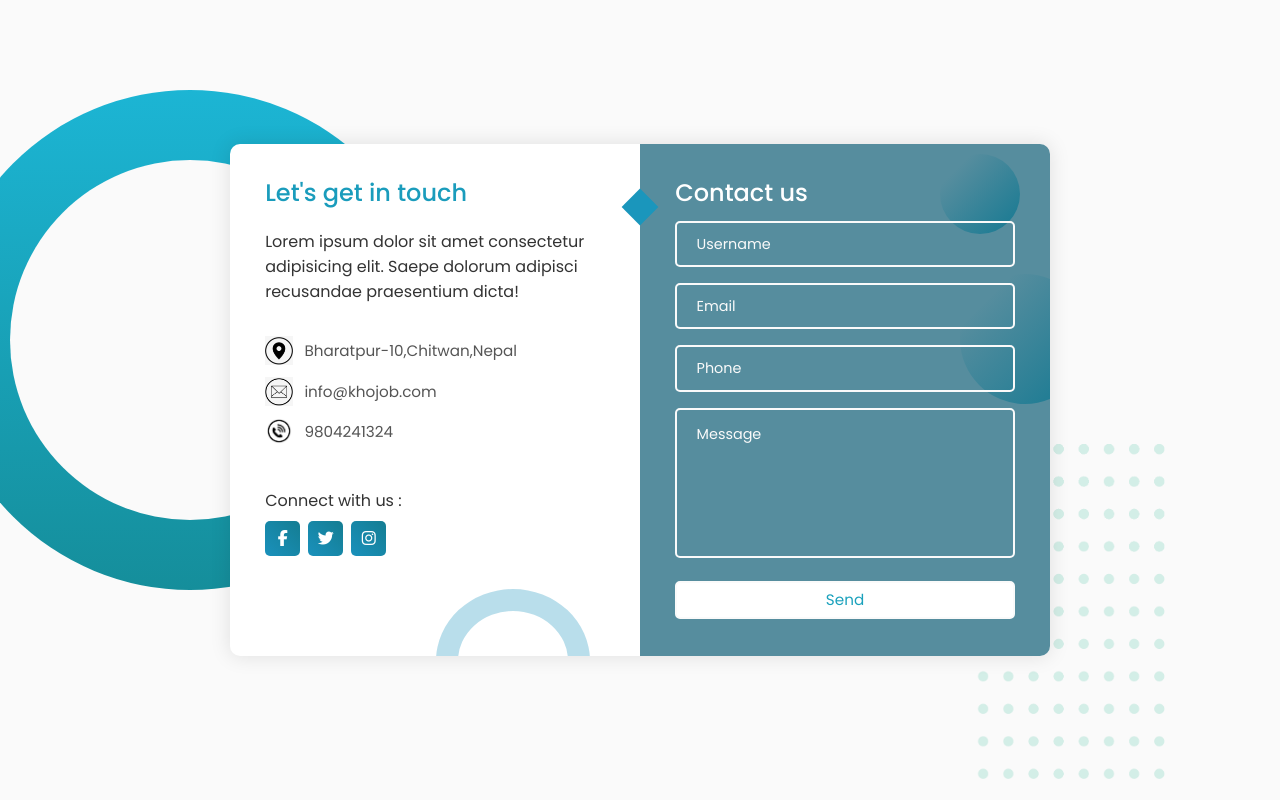
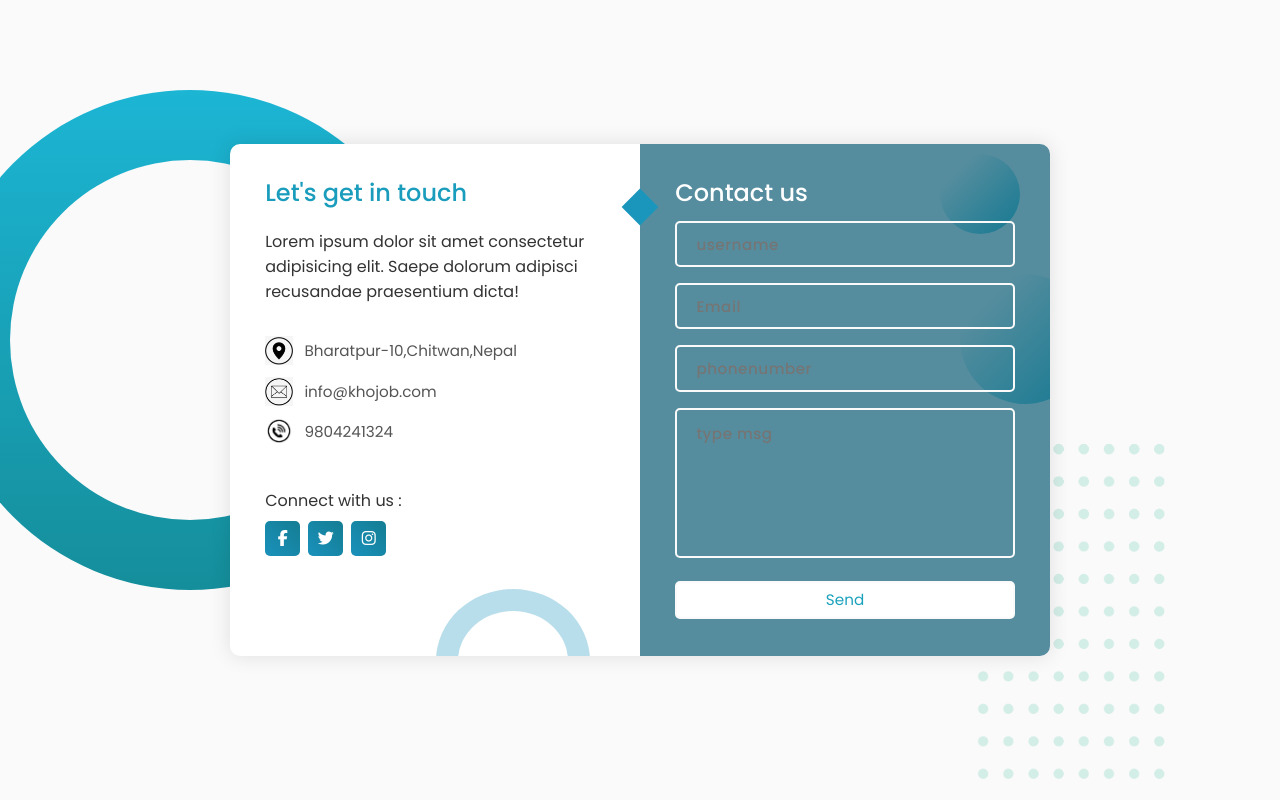
Before and after one commit to bidishacpg/khojob-main, a PHP site: page /contact.php in a window 1280 px wide. Run offline with PHP 8.4, Linux system fonts and the light colour scheme; some libraries are stand-ins or nearby versions.

Commit message:
added placeholder

```diff
--- a/contact.php
+++ b/contact.php
@@ -89,23 +89,19 @@
           <form action="" method="post" autocomplete="off">
             <h3 class="title">Contact us</h3>
             <div class="input-container">
-              <input type="text" name="name" class="input" />
-              <label for="">Username</label>
+              <input type="text" name="name" class="input"  placeholder="username">
               <span>Username</span>
             </div>
             <div class="input-container">
-              <input type="email" name="email" class="input" />
-              <label for="">Email</label>
+              <input type="email" name="email" class="input" placeholder="Email" >
               <span>Email</span>
             </div>
             <div class="input-container">
-              <input type="tel" name="phone" class="input" />
-              <label for="">Phone</label>
+              <input type="tel" name="phone" class="input" placeholder="phonenumber">
               <span>Phone</span>
             </div>
             <div class="input-container textarea">
-              <textarea name="message" class="input"></textarea>
-              <label for="">Message</label>
+              <textarea name="message" class="input" placeholder="type msg"></textarea>
               <span>Message</span>
             </div>
             <input type="submit" name="submit" value="Send" class="btn" />
```
